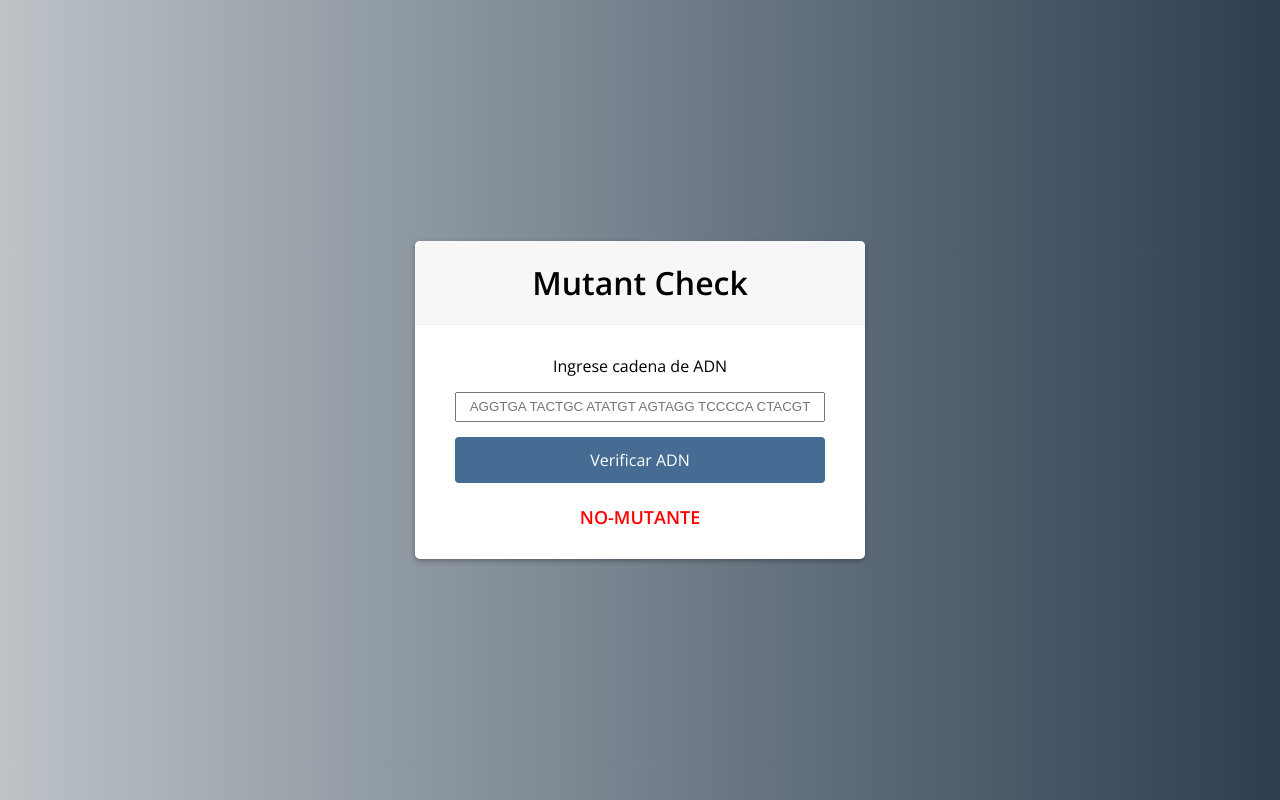
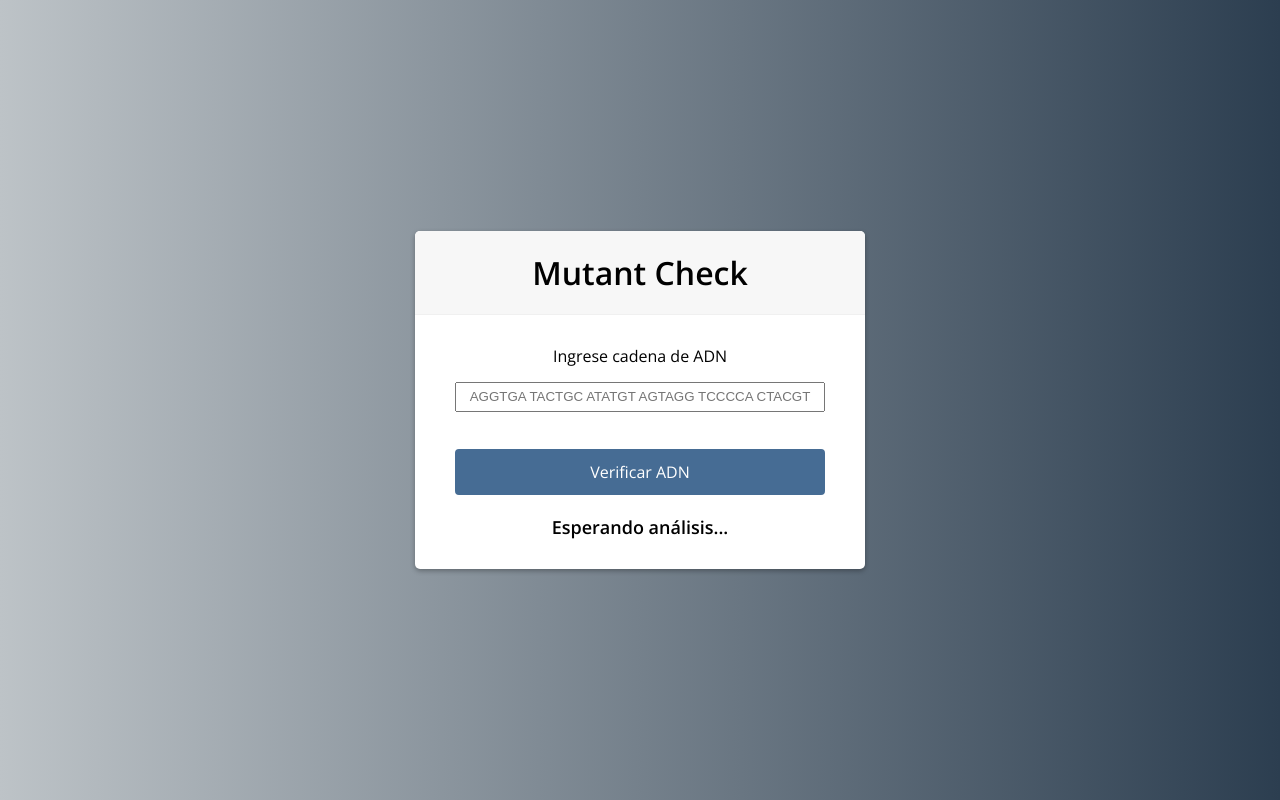
Before and after one commit to marcosdellavecchia/mutant-check, a React (Create React App) app: page / in a window 1280 px wide. Built offline with nearby package versions, Linux system fonts and the light colour scheme.

Commit message:
Se agregaron condicionales para el color de resultado

```diff
--- a/src/App.js
+++ b/src/App.js
@@ -28,11 +28,8 @@ class App extends React.Component {
               type="text"
               onChange={this.handleChange}
               style={{ textTransform: "uppercase" }}
-              pattern="[ACGTacgt]"
-              title="Las letras ingresadas solo pueden ser: (A, T, C, G), las cuales representan cada base nitrogenada del ADN."
               placeholder="AGGTGA TACTGC ATATGT AGTAGG TCCCCA CTACGT"
             />
-            <button onClick={this.preventSubmit}>Verificar ADN</button>
             <br />
             <Mutant dna={this.state.dna} />
           </form>
--- a/src/Mutant.js
+++ b/src/Mutant.js
@@ -1,8 +1,12 @@
 import React from "react";
 
-function Mutant(props) {
+class Mutant extends React.Component {
+  state = {
+    result: null,
+  };
+
   //Funcion para analizar ADN Mutante
-  function isMutant(dnaString) {
+  isMutant = (dnaString) => {
     const matchA = ["A", "A", "A", "A"];
     const matchC = ["C", "C", "C", "C"];
     const matchG = ["G", "G", "G", "G"];
@@ -65,22 +69,52 @@ function Mutant(props) {
     } else {
       return false;
     }
+  };
+
+  // Función para verificar el ADN en props y pasarlo al estado
+  checkDna = (e) => {
+    e.preventDefault();
+    this.setState({ result: this.isMutant(this.props.dna) });
+  };
+
+  // Función para mostrar el resultado segun el estado 'result'
+
+  getResult = () => {
+    if (this.state.result === false) {
+      return "Resultado: NO-MUTANTE";
     }
+    if (this.state.result === true) {
+      return "Resultado: MUTANTE";
+    }
+    return "Esperando análisis...";
+  };
 
-  const dnaResult = isMutant(props.dna);
+  setColors = () => {
+    if (this.state.result === false) {
+      return "red";
+    }
+    if (this.state.result === true) {
+      return "green";
+    }
+    return "black";
+  };
 
+  render() {
     return (
       <React.Fragment>
+        <button onClick={this.checkDna}>Verificar ADN</button>
+
         <p
           className="dnaresult"
           style={{
-          color: dnaResult === true ? "green" : "red",
+            color: this.setColors(),
           }}
         >
-        {dnaResult === true ? "MUTANTE" : "NO-MUTANTE"}
+          {this.getResult()}
         </p>
       </React.Fragment>
     );
   }
+}
 
 export default Mutant;
--- a/src/index.css
+++ b/src/index.css
@@ -66,4 +66,5 @@ form button:hover {
 .dnaresult {
   font-weight: 600;
   font-size: 18px;
+  margin-top: 20px;
 }
```
Lines whose indentation alone changed are shown as unchanged.
